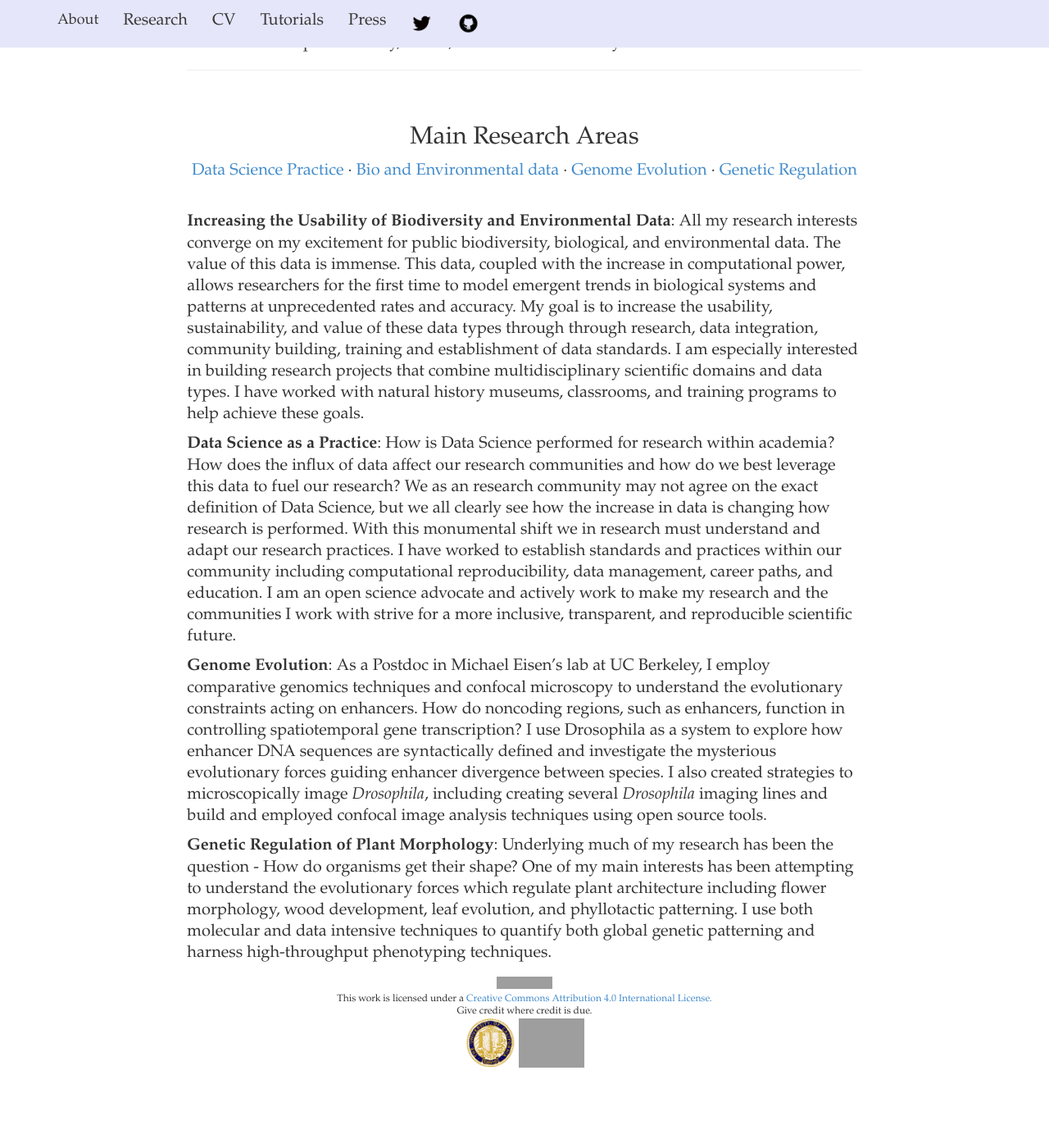
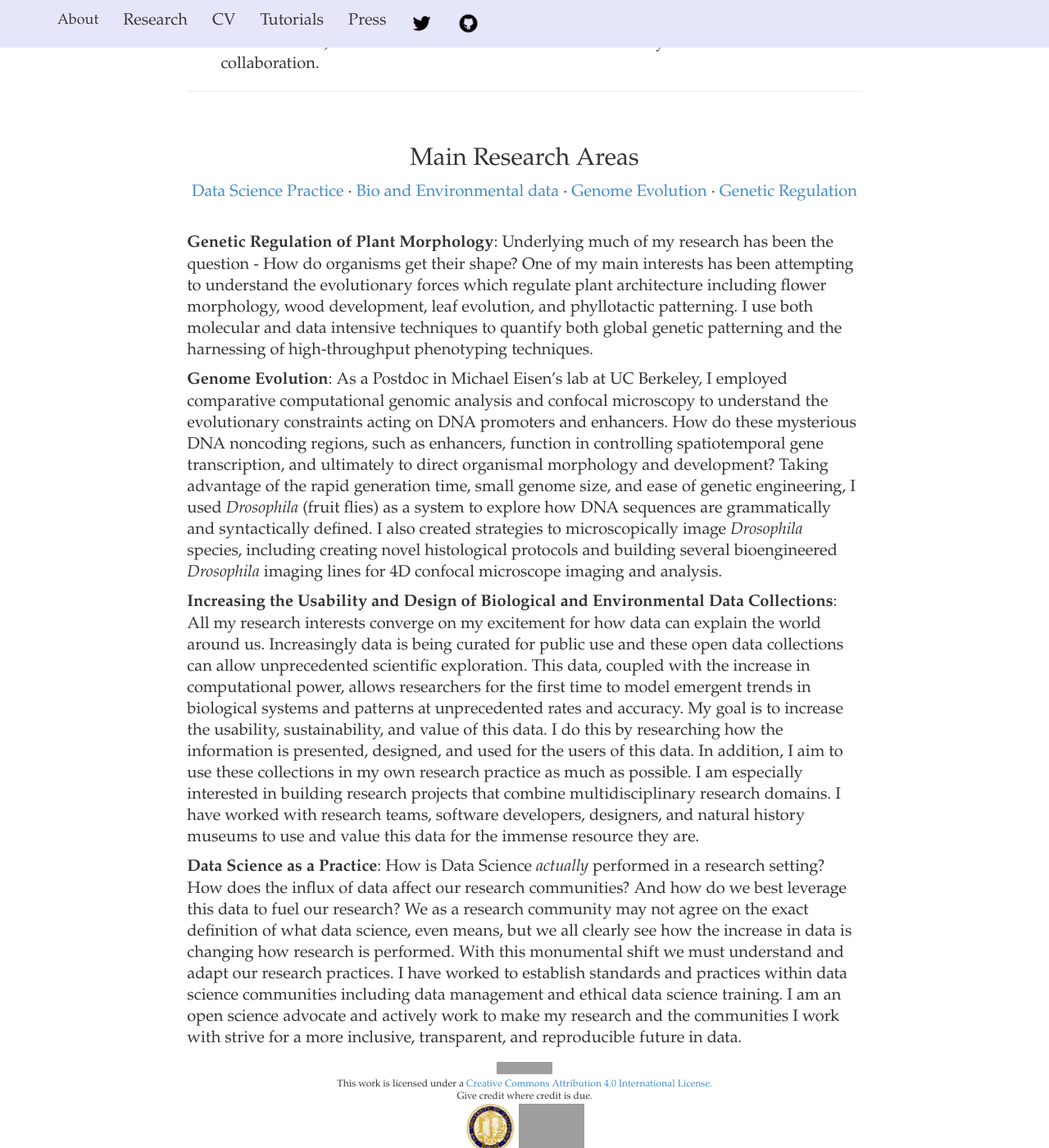
Before and after one commit to iamciera/creports, a Jekyll site: the page built from research/index.html, in a window 1280 px wide and 1400 px high, scrolled down 283 px. Shown: the whole window at 82% size. Built offline with Jekyll 4.4.1, drawn with Linux system fonts in a browser that asks for light colours; nearby versions of some CDN libraries; before the commit the page ends 1585 px from its top, so only the background shows below that; some of the changed text lies outside the part shown; grey boxes are pictures that could not be loaded.

Commit message:
fixed research area

```diff
--- a/research/index.html
+++ b/research/index.html
@@ -7,7 +7,7 @@ layout: research
 </div>
 <div align="left">
 	<p style="margin-left:5%; margin-right:5%;">
-        <b>Overview</b>: I aim to understand how organisms adapt in response to the environment using data science methodologies. I lead research projects that utilize a variety of data types - including genomic, image (microscope and morphometrics), text, and geospatial data. I also have a strong background in advocating, training, and implementing open science strategies (open tools, data, and education) to fuel scientific reproducibility, access, and innovation. Always interested in collaboration!
+        <b>Overview</b>: I aim to understand how organisms adapt in response to the environment using data science methodologies. I lead research projects that utilize a variety of data types - including genomic, image (2D, 3D, microscope and morphometrics), text, and geospatial data. I also have a strong background in advocating, training, and implementing data science strategies (open tools, data, and education) to fuel scientific access and innovation. Always interested in collaboration.
     </p>
      <hr />
      <br>
@@ -21,21 +21,22 @@ layout: research
 
     <br>
 
-   <p> <a name="portals"></a>
-    <b>Increasing the Usability of Biodiversity and Environmental Data</b>: All my research interests converge on my excitement for public biodiversity, biological, and environmental data. The value of this data is immense. This data, coupled with the increase in computational power, allows researchers for the first time to model emergent trends in biological systems and patterns at unprecedented rates and accuracy.  My goal is to increase the usability, sustainability, and value of these data types through through research, data integration, community building, training and establishment of data standards. I am especially interested in building research projects that combine multidisciplinary scientific domains and data types. I have worked with natural history museums, classrooms, and training programs to help achieve these goals.
-   </p>
- 	<p>
-	 	<b>Data Science as a Practice</b>: How is Data Science performed for research within academia? How does the influx of data affect our research communities and how do we best leverage this data to fuel our research? We as an research community may not agree on the exact definition of Data Science, but we all clearly see how the increase in data is changing how research is performed.  With this monumental shift we in research must understand and adapt our research practices. I have worked to establish standards and practices within our community including computational reproducibility, data management, career paths, and education. I am an open science advocate and actively work to make my research and the communities I work with strive for a more inclusive, transparent, and reproducible scientific future.
-	 </p>
+    <p><a name="data"></a>
+        <b id="regulation">Genetic Regulation of Plant Morphology</b>: Underlying much of my research has been the question - How do organisms get their shape?  One of my main interests has been attempting to understand the evolutionary forces which regulate plant architecture including flower morphology, wood development, leaf evolution, and phyllotactic patterning. I use both molecular and data intensive techniques to quantify both global genetic patterning and the harnessing of high-throughput phenotyping techniques.
+    </p>
+
+  </div>
+
+  <p>
+      <b>Genome Evolution</b>: As a Postdoc in Michael Eisen’s lab at UC Berkeley, I employed comparative computational genomic analysis and confocal microscopy to understand the evolutionary constraints acting on DNA promoters and enhancers. How do these mysterious DNA noncoding regions, such as enhancers, function in controlling spatiotemporal gene transcription, and ultimately to direct organismal morphology and development? Taking advantage of the rapid generation time, small genome size, and ease of genetic engineering, I used <i>Drosophila</i> (fruit flies) as a system to explore how DNA sequences are grammatically and syntactically defined. I also created strategies to microscopically image <i>Drosophila</i> species, including creating novel histological protocols and building several bioengineered <i>Drosophila</i> imaging lines for 4D confocal microscope imaging and analysis.
+ </p>
 
 
+<p> <a name="portals"></a>
+    <b>Increasing the Usability and Design of Biological and Environmental Data Collections</b>: All my research interests converge on my excitement for how data can explain the world around us. Increasingly data is being curated for public use and these open data collections can allow unprecedented scientific exploration. This data, coupled with the increase in computational power, allows researchers for the first time to model emergent trends in biological systems and patterns at unprecedented rates and accuracy.  My goal is to increase the usability, sustainability, and value of this data. I do this by researching how the information is presented, designed, and used for the users of this data.  In addition, I aim to use these collections in my own research practice as much as possible. I am especially interested in building research projects that combine multidisciplinary research domains. I have worked with research teams, software developers, designers, and natural history museums to use and value this data for the immense resource they are.
+</p>
 
-   <p>
-      <b>Genome Evolution</b>: As a Postdoc in Michael Eisen’s lab at UC Berkeley, I employ comparative genomics techniques and confocal microscopy to understand the evolutionary constraints acting on enhancers. How do noncoding regions, such as enhancers, function in controlling spatiotemporal gene transcription? I use Drosophila as a system to explore how enhancer DNA sequences are syntactically defined and investigate the mysterious evolutionary forces guiding enhancer divergence between species. I also created strategies to microscopically image <i>Drosophila</i>, including creating several <i>Drosophila</i> imaging lines and build and employed confocal image analysis techniques using open source tools.
-  </p>
+  <p>
+    <b>Data Science as a Practice</b>: How is Data Science <i>actually</i> performed in a research setting? How does the influx of data affect our research communities? And how do we best leverage this data to fuel our research? We as a research community may not agree on the exact definition of what data science, even means, but we all clearly see how the increase in data is changing how research is performed.  With this monumental shift we must understand and adapt our research practices. I have worked to establish standards and practices within data science communities including data management and ethical data science training. I am an open science advocate and actively work to make my research and the communities I work with strive for a more inclusive, transparent, and reproducible future in data.
 
-  <p><a name="data"></a>
-      <b id="regulation">Genetic Regulation of Plant Morphology</b>: Underlying much of my research has been the question - How do organisms get their shape?  One of my main interests has been attempting to understand the evolutionary forces which regulate plant architecture including flower morphology, wood development, leaf evolution, and phyllotactic patterning. I use both molecular and data intensive techniques to quantify both global genetic patterning and harness high-throughput phenotyping techniques.
-  </p>
-
-</div>
+</p>
```
